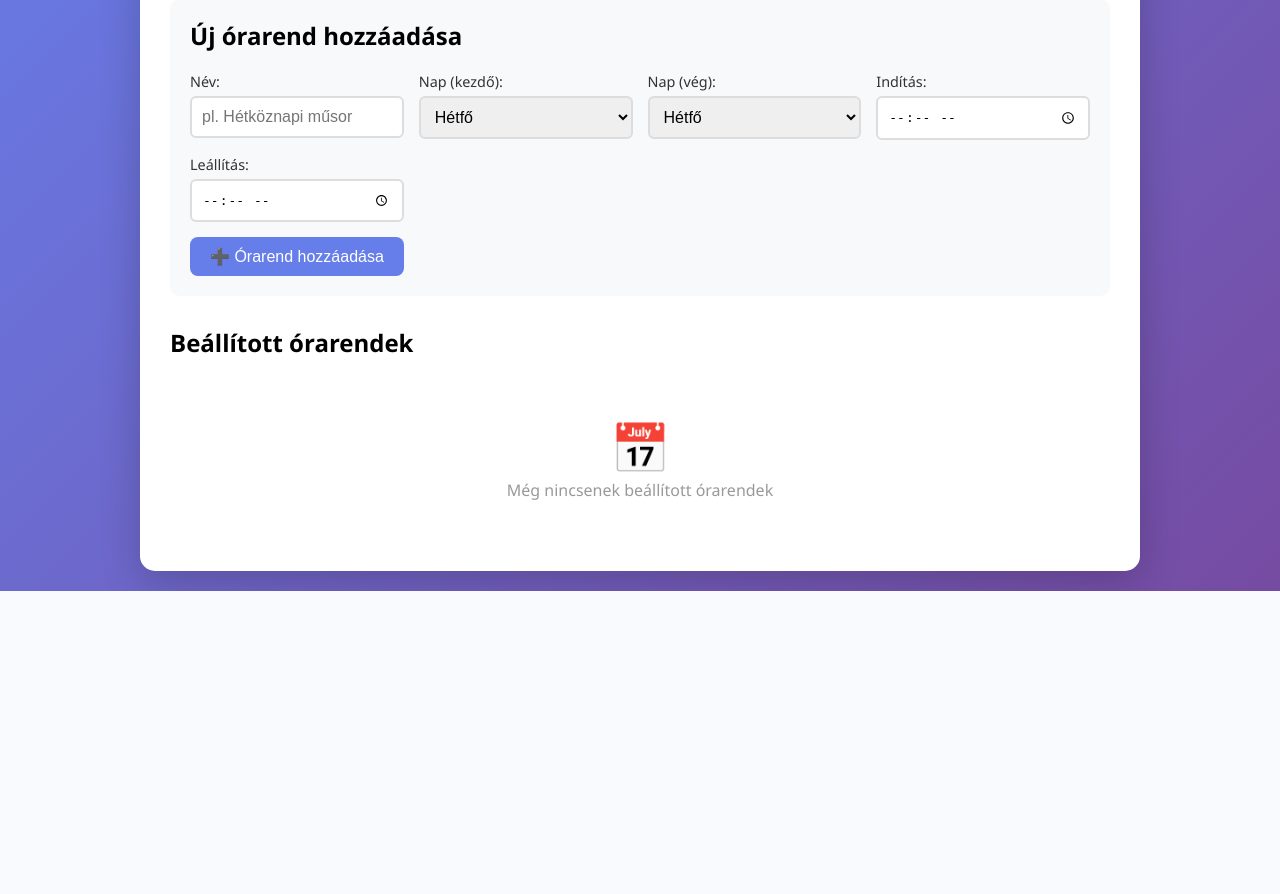
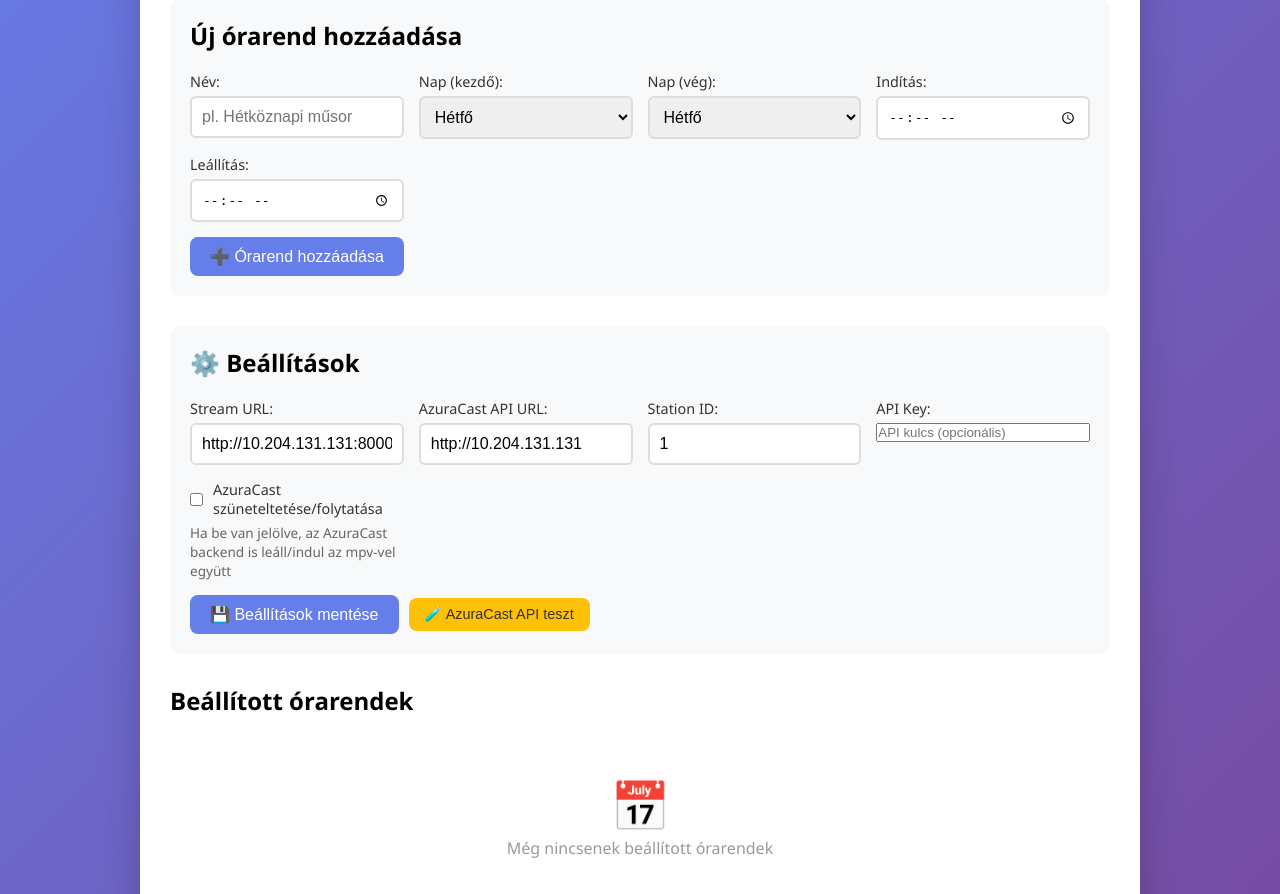
Before and after one commit to Johny34-pr/Radio-scheduler, a Flask app: page / in a window 1280 px wide. Shown: the part 262-1156 px from the top of the page. Before the commit the page ends 853 px from the top, so only its background shows below. Run offline with Flask 3, Linux system fonts and the light colour scheme; data comes from the database, SQL or seed files in the repository; data that the repository does not hold is empty.

Commit message:
alap azuracast integráció

```diff
--- a/app.py
+++ b/app.py
@@ -8,6 +8,7 @@
 import time as time_module
 import os
 import sys
+import requests
 
 app = Flask(__name__)
 CORS(app)
@@ -36,6 +37,26 @@
             created_at TIMESTAMP DEFAULT CURRENT_TIMESTAMP
         )
     ''')
+
+    # Beállítások tábla (stream URL, AzuraCast API stb.)
+    c.execute('''
+        CREATE TABLE IF NOT EXISTS settings (
+            key TEXT PRIMARY KEY,
+            value TEXT NOT NULL
+        )
+    ''')
+
+    # Alapértelmezett beállítások
+    default_settings = {
+        'stream_url': 'http://10.204.131.131:8000/radio.mp3',
+        'azuracast_api_url': 'http://10.204.131.131',
+        'azuracast_station_id': '1',
+        'azuracast_api_key': '',
+        'control_azuracast': '0'  # 0 = csak mpv, 1 = mpv + AzuraCast szüneteltetés/folytatás
+    }
+
+    for key, value in default_settings.items():
+        c.execute('INSERT OR IGNORE INTO settings (key, value) VALUES (?, ?)', (key, value))
 
     # Régi tábla migrálása, ha létezik
     try:
@@ -83,9 +104,82 @@
     conn.row_factory = sqlite3.Row
     return conn
 
+def get_setting(key, default=''):
+    """Beállítás lekérdezése"""
+    conn = get_db()
+    result = conn.execute('SELECT value FROM settings WHERE key = ?', (key,)).fetchone()
+    conn.close()
+    return result['value'] if result else default
+
+def set_setting(key, value):
+    """Beállítás mentése"""
+    conn = get_db()
+    conn.execute('INSERT OR REPLACE INTO settings (key, value) VALUES (?, ?)', (key, value))
+    conn.commit()
+    conn.close()
+
+def azuracast_control(action):
+    """AzuraCast backend és frontend vezérlése supervisorctl-lel"""
+    control_enabled = get_setting('control_azuracast', '0') == '1'
+
+    print(f"[{datetime.now()}] AzuraCast control called: action={action}, enabled={control_enabled}")
+
+    if not control_enabled:
+        print(f"[{datetime.now()}] AzuraCast control disabled, skipping")
+        return True
+
+    station_id = get_setting('azuracast_station_id', '1')
+
+    try:
+        if action == 'start':
+            # Backend indítása
+            subprocess.run(['sudo', 'docker', 'exec', 'azuracast', 'supervisorctl', 'start',
+                f'station_{station_id}:station_{station_id}_backend'],
+                capture_output=True, text=True, timeout=30)
+            print(f"[{datetime.now()}] Backend started")
+
+            time_module.sleep(2)
+
+            # Frontend indítása
+            subprocess.run(['sudo', 'docker', 'exec', 'azuracast', 'supervisorctl', 'start',
+                f'station_{station_id}:station_{station_id}_frontend'],
+                capture_output=True, text=True, timeout=30)
+            print(f"[{datetime.now()}] Frontend started")
+
+            print(f"[{datetime.now()}] ✅ AzuraCast station started")
+            return True
+
+        elif action == 'stop':
+            # Frontend leállítása
+            subprocess.run(['sudo', 'docker', 'exec', 'azuracast', 'supervisorctl', 'stop',
+                f'station_{station_id}:station_{station_id}_frontend'],
+                capture_output=True, text=True, timeout=30)
+            print(f"[{datetime.now()}] Frontend stopped")
+
+            # Backend leállítása
+            subprocess.run(['sudo', 'docker', 'exec', 'azuracast', 'supervisorctl', 'stop',
+                f'station_{station_id}:station_{station_id}_backend'],
+                capture_output=True, text=True, timeout=30)
+            print(f"[{datetime.now()}] Backend stopped")
+
+            print(f"[{datetime.now()}] ✅ AzuraCast station stopped")
+            return True
+
+    except Exception as e:
+        print(f"[{datetime.now()}] ❌ AzuraCast control error: {type(e).__name__}: {e}")
+        return False
+
+    return True
+
 def systemd_start():
     """Systemd szolgáltatás indítása"""
     try:
+        # AzuraCast backend indítása (ha engedélyezve)
+        azuracast_control('start')
+
+        # Service environment frissítése az aktuális stream URL-lel
+        update_service_environment()
+
         # Sudo használata ha nem root user
         cmd = ['systemctl', 'start', SYSTEMD_SERVICE]
         if os.geteuid() != 0:
@@ -121,6 +215,10 @@
             check=True
         )
         print(f"[{datetime.now()}] Service stopped: {SYSTEMD_SERVICE}")
+
+        # AzuraCast backend leállítása (ha engedélyezve)
+        azuracast_control('stop')
+
         return True
     except subprocess.CalledProcessError as e:
         print(f"[{datetime.now()}] Error stopping service: {e.stderr}")
@@ -128,6 +226,40 @@
     except (FileNotFoundError, AttributeError):
         print(f"[{datetime.now()}] systemctl not found (Windows?), simulating stop")
         return True
+
+def update_service_environment():
+    """Service environment változók frissítése az aktuális beállításokkal"""
+    try:
+        stream_url = get_setting('stream_url', 'http://10.204.131.131:8000/radio.mp3')
+        service_file = f'/etc/systemd/system/{SYSTEMD_SERVICE}'
+
+        # Ellenőrizzük, hogy a service file létezik-e
+        check_cmd = ['test', '-f', service_file]
+        if os.geteuid() != 0:
+            check_cmd = ['sudo'] + check_cmd
+
+        result = subprocess.run(check_cmd, capture_output=True)
+        if result.returncode != 0:
+            print(f"[{datetime.now()}] Service file not found, skipping environment update")
+            return
+
+        # Systemd environment override directory
+        override_dir = f'/etc/systemd/system/{SYSTEMD_SERVICE}.d'
+        override_file = f'{override_dir}/override.conf'
+
+        # Override konfig létrehozása
+        override_content = f"""[Service]
+Environment="STREAM_URL={stream_url}"
+"""
+
+        # Könyvtár létrehozása és fájl írása
+        cmd = f'mkdir -p {override_dir} && echo "{override_content}" | sudo tee {override_file} > /dev/null && sudo systemctl daemon-reload'
+
+        subprocess.run(cmd, shell=True, check=True, capture_output=True, text=True)
+        print(f"[{datetime.now()}] Service environment updated: STREAM_URL={stream_url}")
+
+    except Exception as e:
+        print(f"[{datetime.now()}] Error updating service environment: {e}")
 
 def systemd_status():
     """Systemd szolgáltatás állapotának lekérdezése"""
@@ -245,6 +377,74 @@
     success = systemd_stop()
     return jsonify({'success': success, 'status': systemd_status()})
 
+@app.route('/api/settings', methods=['GET'])
+def get_settings():
+    """Összes beállítás lekérdezése"""
+    conn = get_db()
+    settings = conn.execute('SELECT * FROM settings').fetchall()
+    conn.close()
+    return jsonify({s['key']: s['value'] for s in settings})
+
+@app.route('/api/settings', methods=['POST'])
+def update_settings():
+    """Beállítások frissítése"""
+    data = request.json
+
+    for key, value in data.items():
+        set_setting(key, str(value))
+
+    # Ha stream_url változott és a service fut, újraindítjuk
+    if 'stream_url' in data and systemd_status() == 'active':
+        update_service_environment()
+        systemd_stop()
+        time_module.sleep(1)
+        systemd_start()
+
+    return jsonify({'message': 'Settings updated'})
+
+@app.route('/api/azuracast/test', methods=['POST'])
+def test_azuracast():
+    """AzuraCast API tesztelése"""
+    control_enabled = get_setting('control_azuracast', '0') == '1'
+
+    if not control_enabled:
+        return jsonify({'success': False, 'message': 'AzuraCast vezérlés nincs engedélyezve'}), 400
+
+    api_url = get_setting('azuracast_api_url')
+    station_id = get_setting('azuracast_station_id')
+    api_key = get_setting('azuracast_api_key')
+
+    if not api_url or not api_key:
+        return jsonify({'success': False, 'message': 'Hiányoznak az API beállítások'}), 400
+
+    try:
+        # Station status lekérdezése
+        headers = {'X-API-Key': api_key}
+        url = f"{api_url}/api/station/{station_id}"
+
+        response = requests.get(url, headers=headers, timeout=10)
+        response.raise_for_status()
+
+        data = response.json()
+
+        return jsonify({
+            'success': True,
+            'message': 'API kapcsolat sikeres',
+            'station_name': data.get('name', 'N/A'),
+            'backend_running': data.get('backend_running', False),
+            'is_public': data.get('is_public', False)
+        })
+    except requests.exceptions.RequestException as e:
+        return jsonify({
+            'success': False,
+            'message': f'API hiba: {type(e).__name__}: {str(e)}'
+        }), 500
+    except Exception as e:
+        return jsonify({
+            'success': False,
+            'message': f'Váratlan hiba: {type(e).__name__}: {str(e)}'
+        }), 500
+
 # Scheduler logika
 def setup_scheduler():
     """Időzítő beállítása az adatbázis alapján"""
--- a/requirements.txt
+++ b/requirements.txt
@@ -1,3 +1,4 @@
 Flask==3.0.0
 flask-cors==4.0.0
 schedule==1.2.0
+requests==2.31.0
--- a/templates/index.html
+++ b/templates/index.html
@@ -353,6 +353,42 @@
             </form>
         </div>
 
+        <!-- Beállítások -->
+        <div class="schedule-form">
+            <h2 style="margin-bottom: 20px;">⚙️ Beállítások</h2>
+            <form id="settingsForm">
+                <div class="form-grid">
+                    <div class="form-group">
+                        <label for="streamUrl">Stream URL:</label>
+                        <input type="text" id="streamUrl" placeholder="http://10.204.131.131:8000/radio.mp3" required>
+                    </div>
+                    <div class="form-group">
+                        <label for="azuracastApiUrl">AzuraCast API URL:</label>
+                        <input type="text" id="azuracastApiUrl" placeholder="http://10.204.131.131">
+                    </div>
+                    <div class="form-group">
+                        <label for="azuracastStationId">Station ID:</label>
+                        <input type="text" id="azuracastStationId" placeholder="1">
+                    </div>
+                    <div class="form-group">
+                        <label for="azuracastApiKey">API Key:</label>
+                        <input type="password" id="azuracastApiKey" placeholder="API kulcs (opcionális)">
+                    </div>
+                    <div class="form-group">
+                        <label for="controlAzuracast" style="display: flex; align-items: center; gap: 10px;">
+                            <input type="checkbox" id="controlAzuracast" style="width: auto; margin: 0;">
+                            AzuraCast szüneteltetése/folytatása
+                        </label>
+                        <small style="color: #666; font-size: 0.85em;">Ha be van jelölve, az AzuraCast backend is leáll/indul az mpv-vel együtt</small>
+                    </div>
+                </div>
+                <div style="display: flex; gap: 10px; align-items: center;">
+                    <button type="submit" class="btn-primary">💾 Beállítások mentése</button>
+                    <button type="button" class="btn-edit" onclick="testAzuraCast()">🧪 AzuraCast API teszt</button>
+                </div>
+            </form>
+        </div>
+
         <!-- Órarend lista -->
         <div class="schedules-list">
             <h2 style="margin-bottom: 15px;">Beállított órarendek</h2>
@@ -536,9 +572,70 @@
             }
         }
 
+        // Beállítások betöltése
+        async function loadSettings() {
+            try {
+                const response = await fetch(`${API_BASE}/api/settings`);
+                const settings = await response.json();
+
+                document.getElementById('streamUrl').value = settings.stream_url || '';
+                document.getElementById('azuracastApiUrl').value = settings.azuracast_api_url || '';
+                document.getElementById('azuracastStationId').value = settings.azuracast_station_id || '';
+                document.getElementById('azuracastApiKey').value = settings.azuracast_api_key || '';
+                document.getElementById('controlAzuracast').checked = settings.control_azuracast === '1';
+            } catch (error) {
+                console.error('Error loading settings:', error);
+            }
+        }
+
+        // Beállítások mentése
+        document.getElementById('settingsForm').addEventListener('submit', async (e) => {
+            e.preventDefault();
+
+            const data = {
+                stream_url: document.getElementById('streamUrl').value,
+                azuracast_api_url: document.getElementById('azuracastApiUrl').value,
+                azuracast_station_id: document.getElementById('azuracastStationId').value,
+                azuracast_api_key: document.getElementById('azuracastApiKey').value,
+                control_azuracast: document.getElementById('controlAzuracast').checked ? '1' : '0'
+            };
+
+            try {
+                await fetch(`${API_BASE}/api/settings`, {
+                    method: 'POST',
+                    headers: { 'Content-Type': 'application/json' },
+                    body: JSON.stringify(data)
+                });
+
+                alert('✅ Beállítások mentve! Ha a stream URL változott és a szolgáltatás fut, automatikusan újraindul.');
+            } catch (error) {
+                alert('Hiba a beállítások mentésekor: ' + error.message);
+            }
+        });
+
+        // AzuraCast API teszt
+        async function testAzuraCast() {
+            try {
+                const response = await fetch(`${API_BASE}/api/azuracast/test`, {
+                    method: 'POST'
+                });
+
+                const result = await response.json();
+
+                if (result.success) {
+                    alert(`✅ API teszt sikeres!\n\nÁllomás: ${result.station_name}\nBackend fut: ${result.backend_running ? 'Igen' : 'Nem'}\nNyilvános: ${result.is_public ? 'Igen' : 'Nem'}`);
+                } else {
+                    alert(`❌ API teszt sikertelen!\n\n${result.message}`);
+                }
+            } catch (error) {
+                alert(`❌ API teszt hiba:\n\n${error.message}`);
+            }
+        }
+
         // Inicializálás
         updateStatus();
         loadSchedules();
+        loadSettings();
 
         // Nap választó szinkronizálás (ha ugyanaz van választva mindkettőben)
         document.getElementById('dayStart').addEventListener('change', function() {
```
Also changed, not shown: SETTINGS.md (added, +144 -0 lines), 2 other files.
